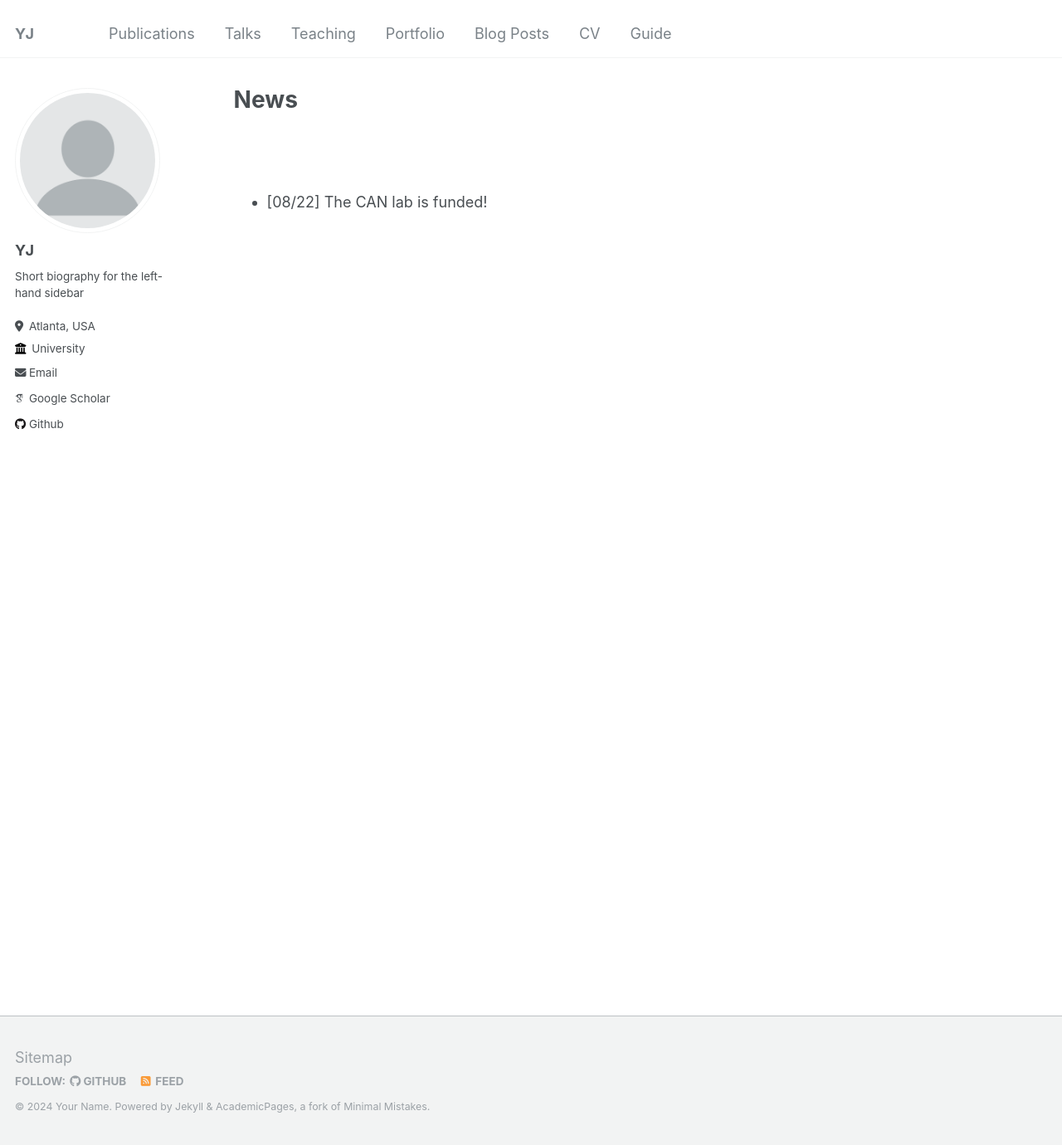
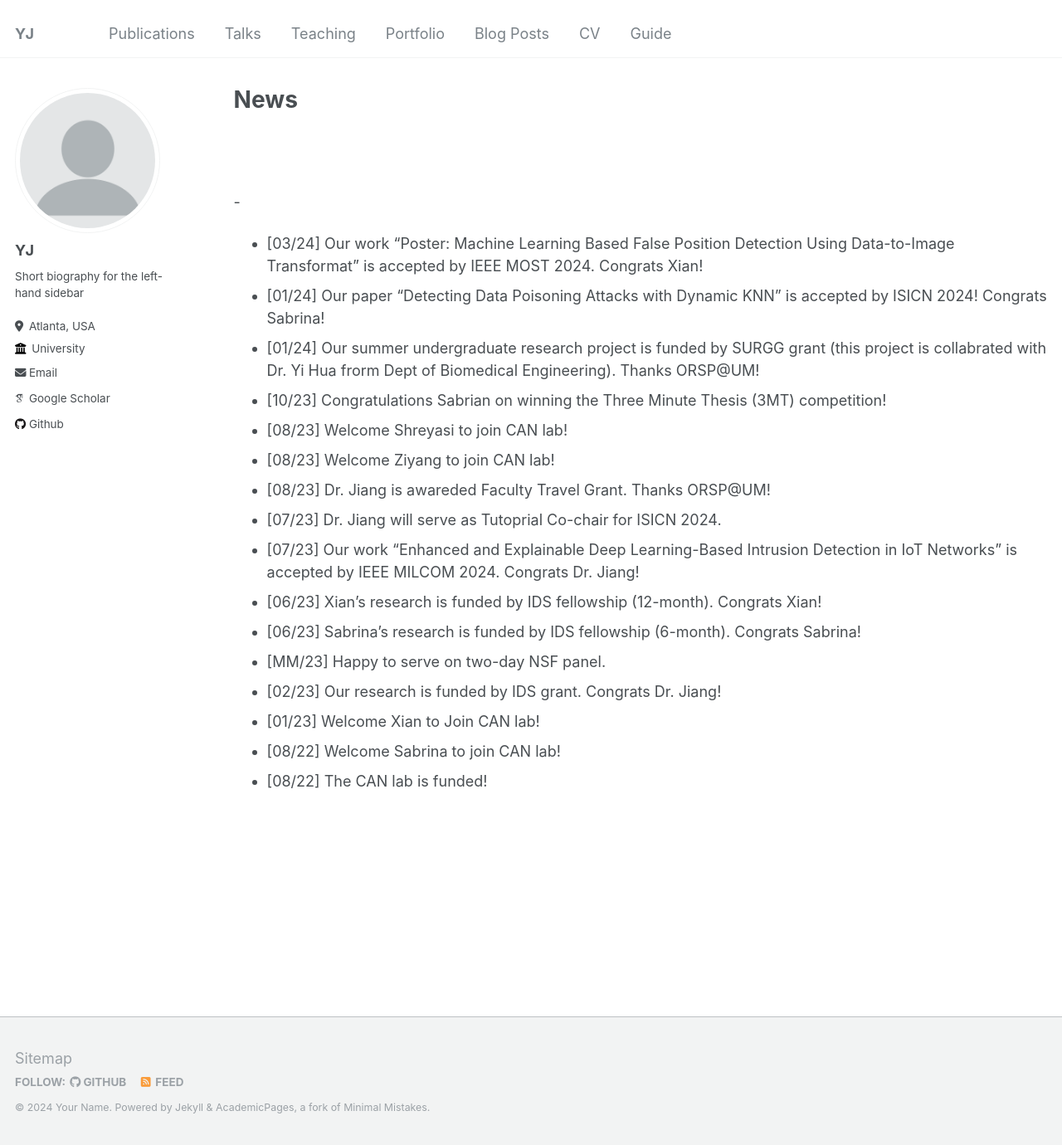
Before and after one commit to suhbrina-perry/suhbrina-perry.github.io, a Jekyll site: the page built from _pages/news.md, in a window 1280 px wide and 1380 px high. Shown: the whole window at 83% size. Built offline with Jekyll 4.4.1, drawn with Linux system fonts in a browser that asks for light colours; some web fonts are replaced.

Commit message:
Update news.md

```diff
--- a/_pages/news.md
+++ b/_pages/news.md
@@ -11,4 +11,21 @@ author_profile: true
 <br/>
 
 
+
+-
+- [03/24] Our work "Poster: Machine Learning Based False Position Detection Using Data-to-Image Transformat" is accepted by IEEE MOST 2024. Congrats Xian!
+- [01/24] Our paper "Detecting Data Poisoning Attacks with Dynamic KNN" is accepted by ISICN 2024! Congrats Sabrina!
+- [01/24] Our summer undergraduate research project is funded by SURGG grant (this project is collabrated with Dr. Yi Hua frorm Dept of Biomedical Engineering). Thanks ORSP@UM!
+- [10/23] Congratulations Sabrian on winning the Three Minute Thesis (3MT) competition!
+- [08/23] Welcome Shreyasi to join CAN lab!
+- [08/23] Welcome Ziyang to join CAN lab!
+- [08/23] Dr. Jiang is awareded Faculty Travel Grant. Thanks ORSP@UM!
+- [07/23] Dr. Jiang will serve as Tutoprial Co-chair for ISICN 2024.
+- [07/23] Our work "Enhanced and Explainable Deep Learning-Based Intrusion Detection in IoT Networks" is accepted by IEEE MILCOM 2024. Congrats Dr. Jiang!
+- [06/23] Xian's research is funded by IDS fellowship (12-month). Congrats Xian!
+- [06/23] Sabrina's research is funded by IDS fellowship (6-month). Congrats Sabrina!
+- [MM/23] Happy to serve on two-day NSF panel.
+- [02/23] Our research is funded by IDS grant. Congrats Dr. Jiang!
+- [01/23] Welcome Xian to Join CAN lab!
+- [08/22] Welcome Sabrina to join CAN lab!
 - [08/22] The CAN lab is funded!
```
